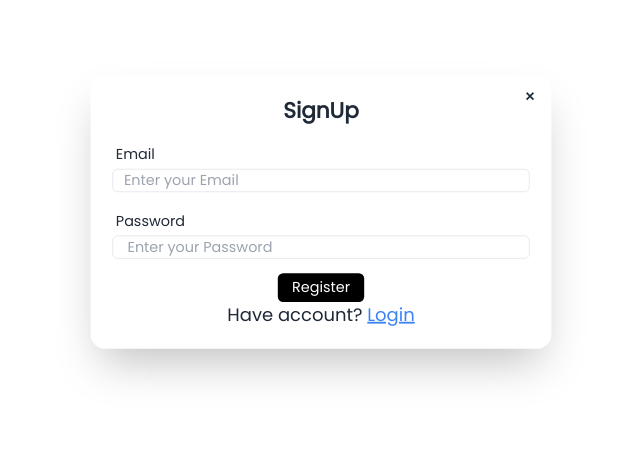
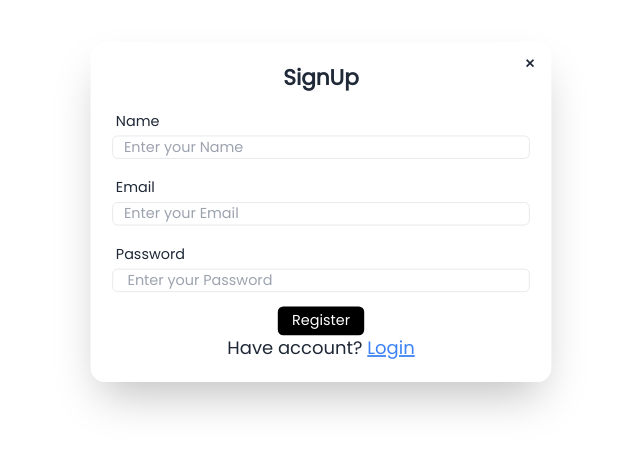
Before and after one commit to Vivek-862/Store, a React (Vite) app in the folder Frontend/: page /signup in a window 1280 px wide. Shown: the part 220-670 px from the top of the page, without its empty margins (275-915 px from the left). Built offline with nearby package versions, Linux system fonts and the light colour scheme.

Commit message:
frontend done

```diff
--- a/Frontend/package.json
+++ b/Frontend/package.json
@@ -13,6 +13,7 @@
     "frontend": "file:",
     "react": "^18.3.1",
     "react-dom": "^18.3.1",
+    "react-hook-form": "^7.53.0",
     "react-router-dom": "^6.26.2",
     "react-slick": "^0.30.2",
     "slick-carousel": "^1.8.1"
--- a/Frontend/src/components/Login/Login.jsx
+++ b/Frontend/src/components/Login/Login.jsx
@@ -1,29 +1,38 @@
 import React from 'react'
 import {Link} from 'react-router-dom';
+import { useForm } from "react-hook-form";
 const Login = () => {
+  const { register, handleSubmit, formState: { errors } } = useForm();
+  const onSubmit = data => console.log(data);
   return (
     <div>
 
     <dialog id="my_modal_3" className="modal">
   <     div className="modal-box dark:bg-slate-800 dark:text-white">
-        <form method="dialog">
+        <form onSubmit={handleSubmit(onSubmit)} method="dialog">
         {/* if there is a button in form, it will close the modal */}
-        <Link to="/" className="btn btn-sm btn-circle btn-ghost absolute right-2 top-2">✕</Link>
-        </form>
+        <Link to='/' className="btn btn-sm btn-circle btn-ghost absolute right-2 top-2">✕</Link>
         <h3 className="font-bold text-2xl">Login</h3>
         {/* email */}
         <div className='flex flex-col mt-4'>
             <span className='justify-items-start text-left p-1'>Email</span>
             <input type="email"
             placeholder='Enter your Email'
-            className='px-3 border rounded-md outline-none text-green-500' />
+            className='px-3 border rounded-md outline-none text-green-500'
+            {...register("email", { required: true })}
+            />
+            {errors.email && <span className='text-sm text-red-500 justify-items-start text-left px-2'>This field is required</span>}
         </div>
         {/* password */}
         <div className='flex flex-col mt-4'>
             <span className='justify-items-start text-left p-1'>Password</span>
             <input type="password"
             placeholder='Enter your Password'
-            className='px-4 border rounded-md outline-none text-green-500' />
+            className='px-4 border rounded-md outline-none text-green-500'
+            {...register("password", { required: true })}
+            />
+
+            {errors.password && <span className='text-sm text-red-500 justify-items-start text-left px-2'>This field is required</span>}
         </div>
         {/* login button */}
          <div className="flex justify-between mt-4 mx-5">
@@ -34,6 +43,8 @@ const Login = () => {
                 </Link>{" "}
             </p>
          </div>
+        </form>
+
          </div>
      </dialog>
     </div>
--- a/Frontend/src/components/Signup/Signup.jsx
+++ b/Frontend/src/components/Signup/Signup.jsx
@@ -1,32 +1,48 @@
 import React from 'react'
 import {Link} from 'react-router-dom'
 import Login from '../Login/Login'
+import { useForm } from "react-hook-form";
 
 const Signup = () => {
+  const { register, handleSubmit, formState: { errors } } = useForm();
+  const onSubmit = data => console.log(data);
   return (
     <div>
       <div className='flex h-screen items-center justify-center '>
 
        <div  className="w-[600px]">
      <     div className="modal-box  dark:bg-slate-800 dark:text-white">
-           <form method="dailog">
+           <form onSubmit={handleSubmit(onSubmit)} method="dailog">
            {/* if there is a button in form, it will close the modal */}
            <Link to='/' className="btn btn-sm btn-circle btn-ghost absolute right-2 top-2">✕</Link>
-           </form>
+
            <h3 className="font-bold text-2xl">SignUp</h3>
+           {/* name */}
+           <div className='flex flex-col mt-4'>
+               <span className='justify-items-start text-left p-1'>Name</span>
+               <input type="name"
+               placeholder='Enter your Name'
+               className='px-3 border rounded-md outline-none text-green-500'
+               {...register("name", { required: true })} />
+               {errors.name && <span className='text-sm text-red-500 justify-items-start text-left px-2'>This field is required</span>}
+           </div>
            {/* email */}
            <div className='flex flex-col mt-4'>
                <span className='justify-items-start text-left p-1'>Email</span>
                <input type="email"
                placeholder='Enter your Email'
-               className='px-3 border rounded-md outline-none text-green-500' />
+               className='px-3 border rounded-md outline-none text-green-500'
+               {...register("email", { required: true })}/>
+               {errors.email && <span className='text-sm text-red-500 justify-items-start text-left px-2'>This field is required</span>}
            </div>
            {/* password */}
            <div className='flex flex-col mt-4'>
                <span className='justify-items-start text-left p-1'>Password</span>
                <input type="password"
                placeholder='Enter your Password'
-               className='px-4 border rounded-md outline-none text-green-500' />
+               className='px-4 border rounded-md outline-none text-green-500'
+               {...register("password", { required: true })} />
+               {errors.password && <span className='text-sm text-red-500 justify-items-start text-left px-2'>This field is required</span>}
            </div>
            {/* login button */}
             <div className=" mt-4 mx-5">
@@ -45,6 +61,7 @@ const Signup = () => {
                 </p>
 
             </div>
+            </form>
             </div>
         </div>
        </div>
```
Also changed, not shown: 1 other file (tests, documents, lock files or other folders).
